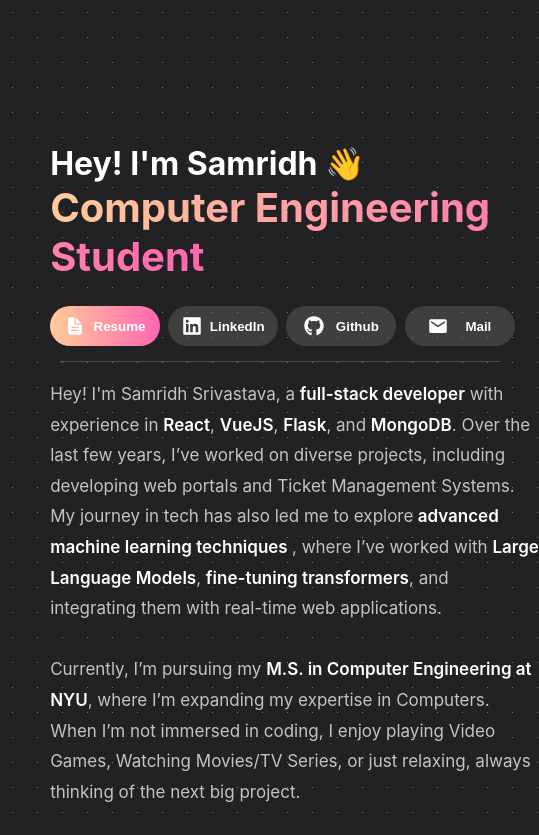
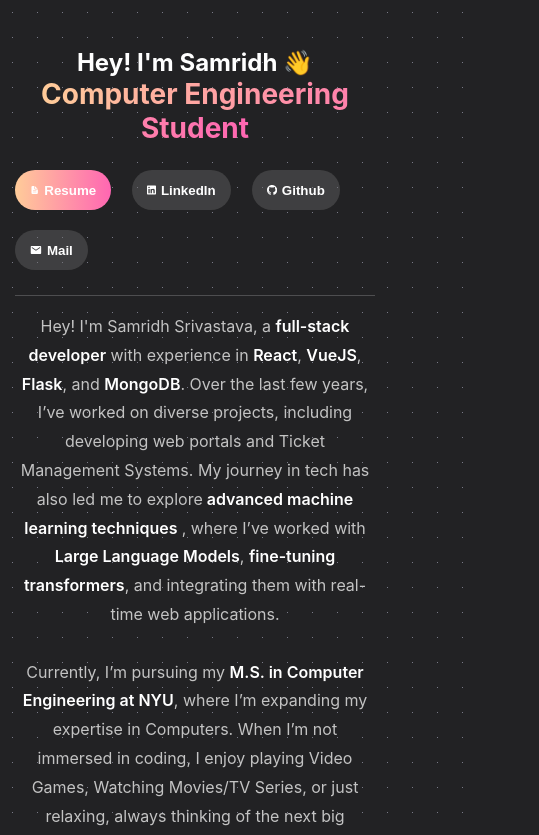
Before and after one commit to samridhsri/portfolioWebApp, a React (Create React App) app: page / in a window 390 px wide. Shown: the top 835 px of the page, 539 px wide, since content can reach past the window. Built offline with nearby package versions, Linux system fonts and the light colour scheme.

Commit message:
responsiveness added

```diff
--- a/src/App.js
+++ b/src/App.js
@@ -8,6 +8,8 @@ import Home from './pages/Home';
 function App() {
   return (
     <div className="App">
+        <meta name="viewport" content="width=device-width, initial-scale=1.0" />
+
       <BrowserRouter>
       <Routes>
 
--- a/src/components/navbar.jsx
+++ b/src/components/navbar.jsx
@@ -3,7 +3,7 @@ import '../stylesheets/navbar.css';
 import { FaHome } from "react-icons/fa";
 import { FaBriefcase } from "react-icons/fa";
 import { FaLaptopCode } from "react-icons/fa6";
-import { SiAboutdotme } from "react-icons/si";
+// import { SiAboutdotme } from "react-icons/si";
 import { PiNewspaperDuotone } from "react-icons/pi";
 
 
--- a/src/pages/Home.jsx
+++ b/src/pages/Home.jsx
@@ -15,12 +15,13 @@ import { IoMdMail } from "react-icons/io";
 const Home = () => {
     return (
         <>
+
             <section>
                 <div className="flex">
                     <div className="navbarBox">
                         <Navbar />
                     </div>
-                    <div className="blankSpaceLeft"></div>
+                    {/* <div className="blankSpaceLeft"></div> */}
                     <div className="rightBox">
                         <div className="ContentBox">
                             <h3 className="body-name-title" id="homeSection">Hey! I'm Samridh 👋<br /><span id="job">Computer Engineering Student</span></h3>
@@ -66,7 +67,7 @@ const Home = () => {
 
 
                     </div>
-                    <div className="blankSpaceRight"></div>
+                    {/* <div className="blankSpaceRight"></div> */}
 
 
                 </div>
--- a/src/stylesheets/home.css
+++ b/src/stylesheets/home.css
@@ -1,9 +1,12 @@
 @import url('https://fonts.googleapis.com/css2?family=Permanent+Marker&display=swap');
-/* @import url('https://fonts.googleapis.com/css2?family=Bebas+Neue&display=swap'); */
 
 :root {
   --polkadot-color: #797a87;
   --background-white: #222224;
+}
+
+* {
+  box-sizing: border-box;
 }
 
 body {
@@ -11,18 +14,18 @@ body {
   opacity: 1;
   background-image: radial-gradient(var(--polkadot-color) 0.5px, var(--background-white) 0.5px),
                     radial-gradient(var(--polkadot-color) 0.5px, var(--background-white) 0.5px);
-  background-size: 25px 25px; /* Adjust dot spacing */
-  background-position: 0 0, 10px 10px; /* Offset one layer to create diagonal effect */
+  background-size: 25px 25px;
+  background-position: 0 0, 10px 10px;
   color: white;
 }
 
-.body-title{
+.body-title {
   margin-top: 4em;
   font-size: 35px;
   margin-bottom: 0;
 }
 
-.body-name-title{
+.body-name-title {
   margin-top: 4.5em;
   font-size: 32px;
   margin-bottom: 0;
@@ -36,102 +39,78 @@ body {
 
 #job {
   font-size: 40px;
-  background: linear-gradient(to right, #ffcc99, #ff66b2); /* Peach to pink gradient */
+  background: linear-gradient(to right, #ffcc99, #ff66b2);
   -webkit-background-clip: text;
   -webkit-text-fill-color: transparent;
-  background-clip: text;
-  text-fill-color: transparent;
 }
 
-
-.body-subtitle{
+.body-subtitle {
   margin-top: 0;
   font-size: 20px;
 }
 
 .flex {
   display: flex;
-  justify-content: space-between;
+  /* justify-content: center; */
+  flex-wrap: wrap;
 }
 
-@media only screen and (max-width: 768px) {
-  .navbarBox {
-      display: none;
-  }
+.navbarBox {
+  flex: 0 0 200px; /* Fixed width or adjust as needed */
 }
 
-
-
-
-#navbarBox{
-  width: 70%;
-
+.rightBox {
+  flex: 1 1 800px; /* Adjust as needed */
+  max-width: 800px;
+  padding: 0 20px; /* Add padding for spacing */
 }
 
-.rightBox{
-  width: 70%;
-  display: flex;
-  justify-content: space-evenly;
-}
-
+.blankSpaceLeft,
 .blankSpaceRight {
-  width: 400px;
-}
-
-.blankSpaceLeft{
-  width: 300px;
+  display: none; /* Remove blank spaces */
 }
 
 .buttonsUnderName {
   display: flex;
-  width: 95%;
-  justify-content: space-between;
+  flex-wrap: wrap;
+  justify-content: flex-start;
+  gap: 10px;
   margin-top: 25px;
-
 }
 
 .btn {
   margin: 0;
   border-radius: 20px;
-  border-style: none;
+  border: none;
   height: 40px;
-  width: 110px;
+  padding: 0 15px;
   cursor: pointer;
   display: flex;
   align-items: center;
-  justify-content: space-evenly;
   font-weight: 600;
   background-color: #6d6d6d66;
-  opacity: 1;
   color: white;
-  transition: background-color 0.3s ease, transform 0.3s ease; /* Smooth transition */
+  transition: background-color 0.3s ease, transform 0.3s ease;
 }
 
-/* Hover animation */
 .btn:hover {
-  background-color: #5a5a5a; /* Slightly darker background color */
-  transform: scale(1.05);    /* Slightly enlarge the button */
-  opacity: 0.9;              /* Change opacity on hover */
+  background-color: #5a5a5a;
+  transform: scale(1.05);
+  opacity: 0.9;
 }
 
-.icons{
+.icons {
   font-size: 20px;
   color: white;
+  margin-right: 5px;
 }
 
-#line{
-  border-bottom: 5px;
-  border-width: 1px;
+#line {
   opacity: 0.2;
-  height: 15px;
+  height: 1px;
   width: 90%;
-  border-color: white;
-  border-style: solid;
-  border-top: 0;
-  border-right: 0;
-  border-left: 0;
-  margin: 0;
-  margin-left: 10px;
+  background-color: white;
+  margin: 15px 0;
 }
 
 #resumeBtn {
@@ -140,3 +119,53 @@ body {
   cursor: pointer;
   transition: background 0.3s ease;
 }
+
+/* Media Query for Mobile Devices */
+@media only screen and (max-width: 768px) {
+  .flex {
+    flex-direction: column;
+    align-items: center;
+  }
+
+  .navbarBox {
+    /* width: 100%; */
+    display: none;
+  }
+
+  .rightBox {
+    width: 100%;
+    padding: 0 15px;
+  }
+
+  .body-name-title {
+    margin-top: 2em;
+    font-size: 24px;
+    text-align: center;
+  }
+
+  #job {
+    font-size: 28px;
+    text-align: center;
+  }
+
+  .body-subline {
+    font-size: 16px;
+    text-align: center;
+  }
+
+  .buttonsUnderName {
+    /* flex-direction: column;
+    align-items: center;
+    width: 100%; */
+  }
+
+  .btn {
+    width: 90%;
+    justify-content: center;
+    margin-bottom: 10px;
+  }
+
+  #line {
+    width: 100%;
+  }
+}
```
